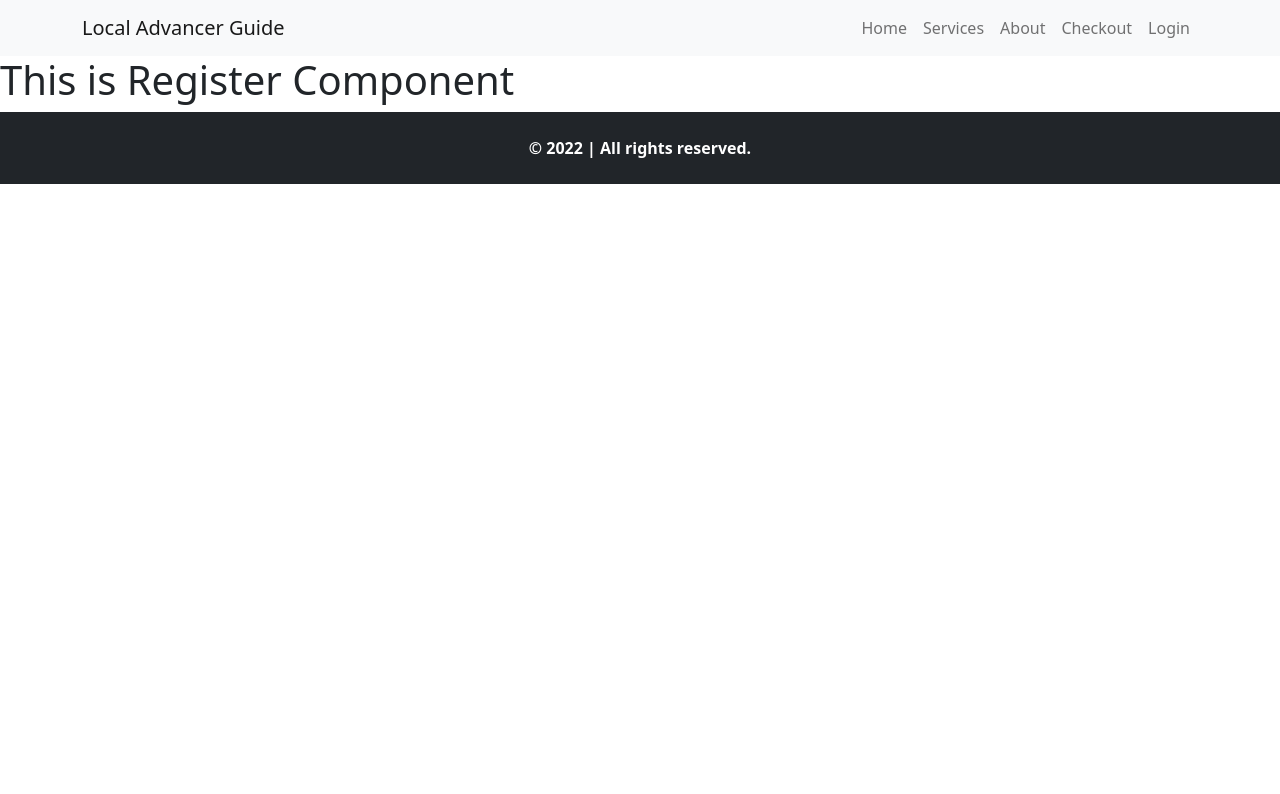
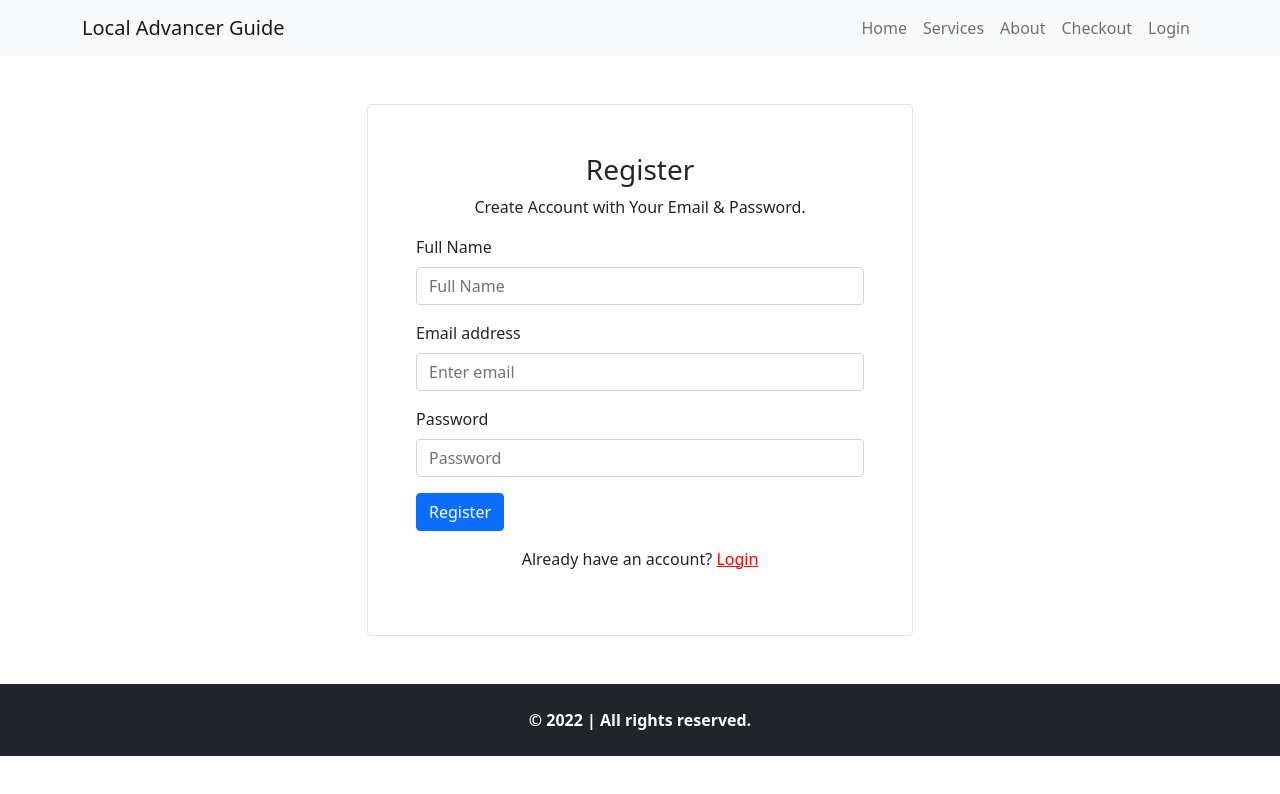
Before and after one commit to ahmmedrasel-dev/local-advanchar-guide, a React (Create React App) app: page /register in a window 1280 px wide. Shown: the top 794 px of the page. Built offline with nearby package versions, Linux system fonts and the light colour scheme.

Commit message:
user regitration complete

```diff
--- a/package.json
+++ b/package.json
@@ -11,6 +11,7 @@
     "react": "^18.0.0",
     "react-bootstrap": "^2.2.3",
     "react-dom": "^18.0.0",
+    "react-firebase-hooks": "^5.0.3",
     "react-router-dom": "^6.3.0",
     "react-scripts": "5.0.1",
     "web-vitals": "^2.1.4"
--- a/src/Pages/LoginRegister/Login/Login.js
+++ b/src/Pages/LoginRegister/Login/Login.js
@@ -40,7 +40,6 @@ const Login = () => {
               <Button variant="primary" type="submit" className='w-100'>
                 Submit
               </Button>
-
               <p className='text-center mt-3'>Don't have an account? <span style={{ 'cursor': 'pointer', 'color': 'red' }} onClick={navigateRegister}>Register</span></p>
             </Form>
           </Col>
--- a/src/Pages/LoginRegister/Register/Register.js
+++ b/src/Pages/LoginRegister/Register/Register.js
@@ -1,10 +1,124 @@
-import React from 'react';
+import React, { useState } from 'react';
+import { Button, Col, Container, Form, Row } from 'react-bootstrap';
+import { Link, useNavigate } from 'react-router-dom';
+import { useCreateUserWithEmailAndPassword } from 'react-firebase-hooks/auth';
+import auth from '../../../firebase.init';
 
 const Register = () => {
+  const navigate = useNavigate()
+  const [
+    createUserWithEmailAndPassword,
+    user,
+    loading,
+    error,
+  ] = useCreateUserWithEmailAndPassword(auth);
+
+  const [registerInfo, setRegisterInfo] = useState({
+    name: '',
+    email: '',
+    password: '',
+  })
+
+  // Registration Error Set.
+  const [registerError, setRegisterError] = useState({
+    name: '',
+    email: '',
+    password: '',
+    others: ''
+  })
+
+  const handleEmail = e => {
+    const emailValidText = /^[^\s@]+@[^\s@]+\.[^\s@]+$/;
+    const validEmail = emailValidText.test(e.target.value)
+    if (validEmail) {
+      setRegisterInfo({ ...registerInfo, email: e.target.value })
+      setRegisterError({ ...registerError, email: '' })
+    } else {
+      setRegisterError({ ...registerError, email: 'Invalid Your Email' })
+      setRegisterInfo({ ...registerInfo, email: '' })
+    }
+  }
+
+  const handlePassword = e => {
+    const regex = /.{6,}/;
+    const validPassword = regex.test(e.target.value);
+    if (validPassword) {
+      setRegisterInfo({ ...registerInfo, password: e.target.value })
+      setRegisterError({ ...registerError, password: '' })
+    } else {
+      setRegisterError({ ...registerError, password: 'Your Password Invalid' })
+      setRegisterInfo({ ...registerInfo, password: '' })
+    }
+  }
+
+
+  if (user) {
+    navigate('/home')
+  }
+  const handleSubmitForm = e => {
+    e.preventDefault()
+    const name = e.target.name.value;
+    if (name.length === 0) {
+      setRegisterError({ ...registerError, name: 'Your Name Field is Empty' })
+    } else {
+      setRegisterInfo({ ...registerInfo, name: name })
+      setRegisterError('')
+    }
+    createUserWithEmailAndPassword(registerInfo.email, registerInfo.password, {
+      sendEmailVerification: true
+    })
+  }
+
   return (
-    <div>
-      <h1>This is Register Component</h1>
-    </div>
+    <section className='my-5'>
+      <Container>
+        <Row>
+          <Col md={{ span: 6, offset: 3 }}>
+            <Form onSubmit={handleSubmitForm} className='border p-5 rounded-3'>
+              <div className='text-center'>
+                <h3>Register</h3>
+                <p>Create Account with Your Email & Password.</p>
+              </div>
+
+              <Form.Group className="mb-3" controlId="formGroupName">
+                <Form.Label>Full Name</Form.Label>
+                <Form.Control type="text" name="name" placeholder="Full Name" />
+
+                {
+                  registerError?.name && <strong className='text-danger'>{registerError.name}</strong>
+                }
+              </Form.Group>
+
+              <Form.Group className="mb-3" controlId="formGroupEmail">
+                <Form.Label>Email address</Form.Label>
+                <Form.Control type="email" name="email" onChange={handleEmail} placeholder="Enter email" />
+                {
+                  registerError?.email && <strong className='text-danger'>{registerError.email}</strong>
+                }
+
+              </Form.Group>
+
+
+              <Form.Group className="mb-3" controlId="formGroupPassword">
+                <Form.Label>Password</Form.Label>
+                <Form.Control type="password" name="password" onChange={handlePassword} placeholder="Password" />
+
+                {
+                  registerError?.password && <strong className='text-danger'>{registerError.password}</strong>
+                }
+              </Form.Group>
+
+              <Button variant="primary" type="submit">
+                Register
+              </Button>
+
+              <p className='text-center mt-3'>Already have an account? <Link style={{ 'cursor': 'pointer', 'color': 'red' }} to='/login'>Login</Link></p>
+            </Form>
+          </Col>
+        </Row>
+
+      </Container>
+    </section>
   );
 };
 
--- a/src/firebase.init.js
+++ b/src/firebase.init.js
@@ -1,5 +1,6 @@
 // Import the functions you need from the SDKs you need
 import { initializeApp } from "firebase/app";
+import { getAuth } from 'firebase/auth'
 // TODO: Add SDKs for Firebase products that you want to use
 // https://firebase.google.com/docs/web/setup#available-libraries
 
@@ -15,3 +16,5 @@ const firebaseConfig = {
 
 // Initialize Firebase
 const app = initializeApp(firebaseConfig);
+const auth = getAuth(app);
+export default auth;
```
Also changed, not shown: 2 other files (tests, documents, lock files or other folders).
